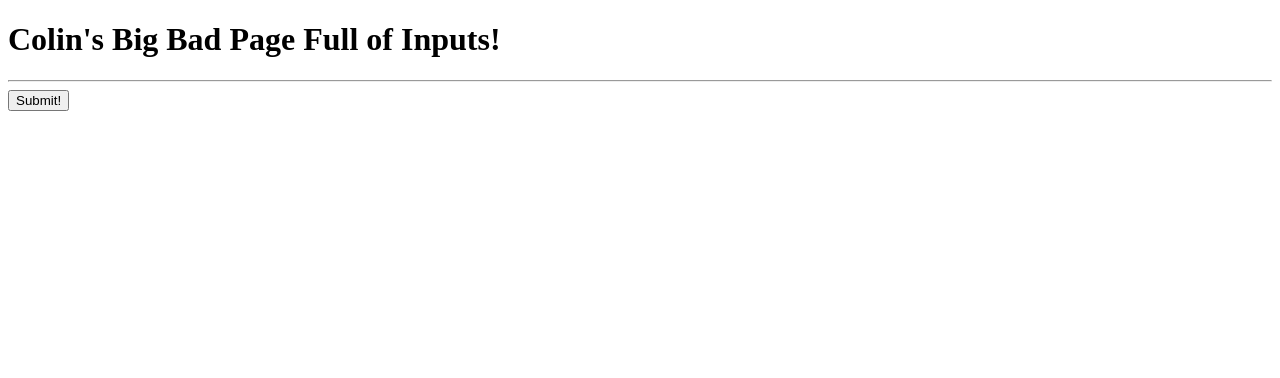
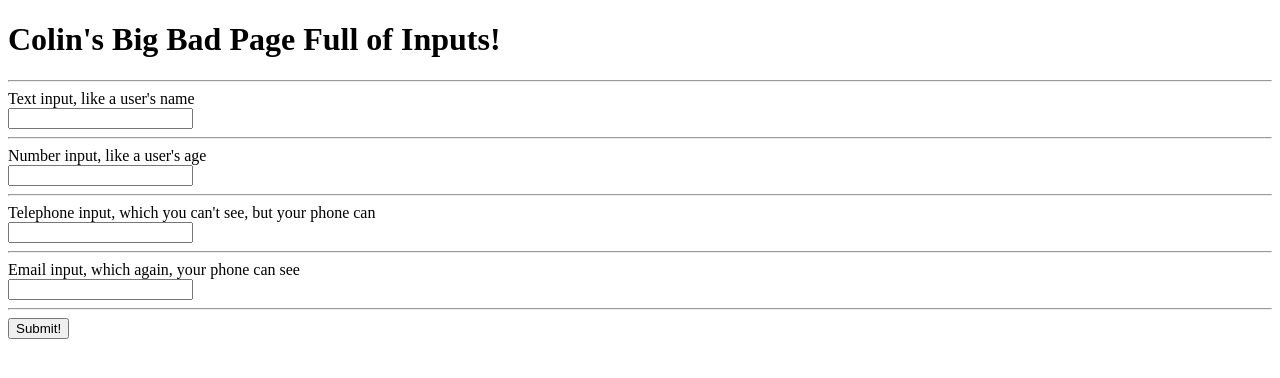
Before and after one commit to colinjlacy/beginning-html, a plain HTML site: page forms.html in a window 1280 px wide. Drawn offline with Linux system fonts and the light colour scheme.

Commit message:
[text-inputs] adds a bunch of text-flavored inputs

```diff
--- a/forms.html
+++ b/forms.html
@@ -10,6 +10,26 @@
 
 <form action="#" method="get">
 
+	<label>Text input, like a user's name</label> <br/>
+	<input type="text" name="user_name"/> <br/>
+
+	<hr/>
+
+	<label>Number input, like a user's age</label> <br/>
+	<input type="number" name="user_age"/> <br/>
+
+	<hr/>
+
+	<label>Telephone input, which you can't see, but your phone can</label> <br/>
+	<input type="tel" name="user_phone"/> <br/>
+
+	<hr/>
+
+	<label>Email input, which again, your phone can see</label> <br/>
+	<input type="email" name="user_phone"/> <br/>
+
+	<hr/>
+
 	<!--My submit button will send off my form!-->
 	<button type="submit">Submit!</button>
 </form>
```
